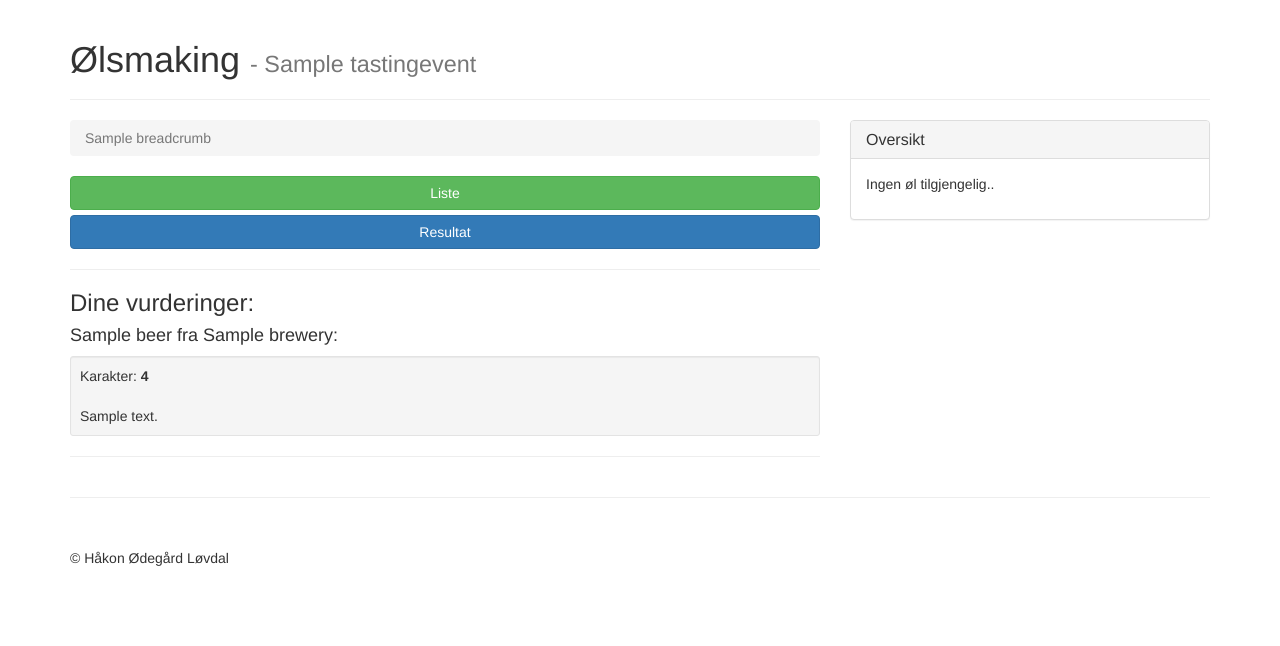
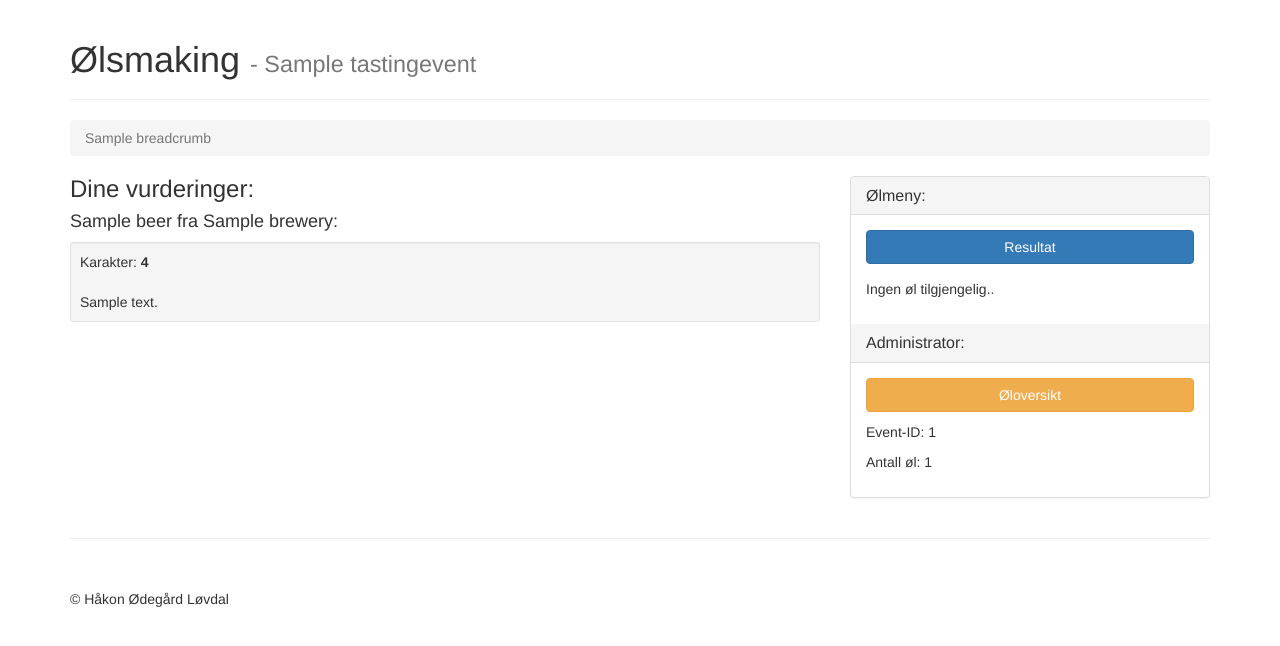
Before and after one commit to hakloev/old-hakloevno, a Django app: template loevdalnet/templates/beertasting/event.html in a window 1280 px wide. Shown: the part 52-698 px from the top of the page. Run offline with Django 3.2, Linux system fonts and the light colour scheme; a user stored in the database is signed in; tables that the repository leaves empty hold one stand-in row (values such as "Sample post"); the template is opened without the code that fills it: values that come from a table or form of the project are taken from there, most other values are stand-ins (such as "Sample title", 1, 10 or a date in 2020); parts of the project's set-up code (start-up, migrations or seed data) failed here and were passed over; some libraries are stand-ins or nearby versions.

Commit message:
fixed rating list etc

```diff
--- a/beertasting/views.py
+++ b/beertasting/views.py
@@ -92,7 +92,7 @@ def event_stats(request, eid):
     beers, ratings = None, None
     if event.finished:
         beers = Beer.objects.filter(id__in=TastingEvent.objects.get(id=eid).beers.all()).order_by('id')
-        ratings = BeerRating.objects.filter(event=event).values('beer').annotate(score=Avg('rating'))
+        ratings = BeerRating.objects.filter(event=event).values('beer').annotate(score=Avg('rating')).order_by('-score')
     breadcrumbs = (
             ('Arrangementer', '/beertasting/'),
             (event.name, reverse('event_by_id', args=[eid])),
--- a/loevdalnet/static/css/style.css
+++ b/loevdalnet/static/css/style.css
@@ -34,6 +34,18 @@ header {
     margin: 0 auto 0 auto;
 }
 
+.ratingheader {
+    margin-top: 0px;
+}
+
+.resultbutton {
+    margin-bottom: 15px;
+}
+
+.infotext {
+    margin-top: 10px;
+}
+
 footer {
     margin: 50px 0;
 }
--- a/loevdalnet/templates/beertasting/event.html
+++ b/loevdalnet/templates/beertasting/event.html
@@ -14,7 +14,7 @@
         </div>
 </div>
 <div class="row">
-    <div class="col-md-8">
+    <div class="col-md-12">
         {% if breadcrumbs %}
             <ol class="breadcrumb">
                 {% for name, link in breadcrumbs %}
@@ -26,14 +26,13 @@
                 {% endfor %}
             </ol>
        {% endif %}
-        {% if user.is_superuser %}
-        <a href="{% url 'event_list' event.id %}" class="btn btn-md btn-success btn-block">Liste</a>
-        {% endif %}
+   </div>
+</div>
+<div class="row">
+    <div class="col-md-8">
         {% if event.finished %}
-        <a href="{% url 'event_stats' event.id %}" class="btn btn-md btn-primary btn-block">Resultat</a>
-            <hr>
             {% if ratings %}
-                <h3>Dine vurderinger:</h3>
+                <h3 class="ratingheader">Dine vurderinger:</h3>
                 {% for rating in ratings %}
                     <h4>{{ rating.beer }}:</h4>
                     <div class="well well-sm">
@@ -49,7 +48,7 @@
         {% else %}
             {% if event.beers %}
             <section>
-                <h3>Velkommen til ølsmaking!</h3>
+                <h3 class="ratingheader">Velkommen til ølsmaking!</h3>
                 <p>Det er <strong>{{ event.beers.all|length }}</strong> øl på menyen i dag.</p>
                 {% if ratings %}
                 <p>Du har gitt vurdering til <strong>{{ ratings|length }}</strong> øl.</p>
@@ -57,7 +56,6 @@
             </section>
             {% endif %}
         {% endif %}
-        <hr>
     </div>
     {% include 'beertasting/sidebar.html' %}
 </div>
--- a/loevdalnet/templates/beertasting/sidebar.html
+++ b/loevdalnet/templates/beertasting/sidebar.html
@@ -3,10 +3,11 @@
 <div class="col-md-4">
     <div class="panel panel-default">
         <div class="panel-heading">
-            <h3 class="panel-title">Oversikt</h3>
+            <h3 class="panel-title">Ølmeny:</h3>
         </div>
         <div class="panel-body">
             {% if event.finished %}
+                <a href="{% url 'event_stats' event.id %}" class="btn btn-md btn-primary btn-block resultbutton">Resultat</a>
                 {% if event.beers.all|length > 1 %}
                     {% for beer in event.beers.all %}
                     <p><a href="{% url 'beer_rating' event.id beer.code %}">{{ beer.name}} fra {{ beer.brewery }}</a></p>
@@ -26,5 +27,15 @@
                 {% endif %}
             {% endif %}
         </div>
+        {% if user.is_superuser %}
+        <div class="panel-heading">
+            <h3 class="panel-title">Administrator:</h3>
+        </div>
+        <div class="panel-body">
+            <a href="{% url 'event_list' event.id %}" class="btn btn-md btn-warning btn-block">Øloversikt</a>
+            <p class="infotext">Event-ID: {{ event.id }}</p>
+            <p class="infotext">Antall øl: {{ event.beers.all|length }}</p>
+        </div>
+        {% endif %}
     </div>
 </div>
```
Also changed, not shown: beertasting/templatetags/filters.py (+9 -0 lines), loevdalnet/templates/beertasting/list.html (+7 -1 lines), loevdalnet/templates/beertasting/ratebeer.html (+8 -5 lines), loevdalnet/templates/beertasting/stats.html (+12 -12 lines). Lines whose indentation alone changed are shown as unchanged.
